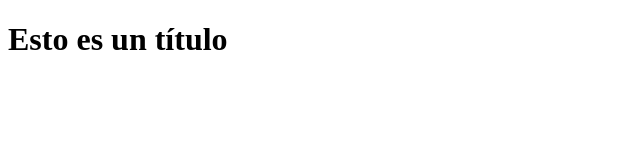
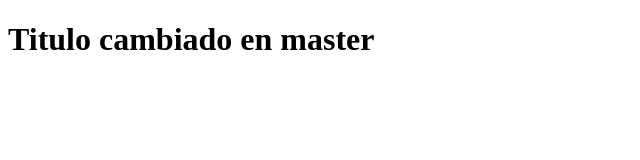
Before and after one commit to Quique1912/exercise6, a plain HTML site: page index.html in a window 1280 px wide. Shown: the whole page, without its empty margins (0-640 px from the left). Drawn offline with Linux system fonts and the light colour scheme.

Commit message:
change title master

```diff
--- a/index.html
+++ b/index.html
@@ -7,6 +7,6 @@
    <title>GATOS</title>
 </head>
 <body>
-   <h1>Esto es un título</h1>
+   <h1>Titulo cambiado en master</h1>
 </body>
 </html>
```
